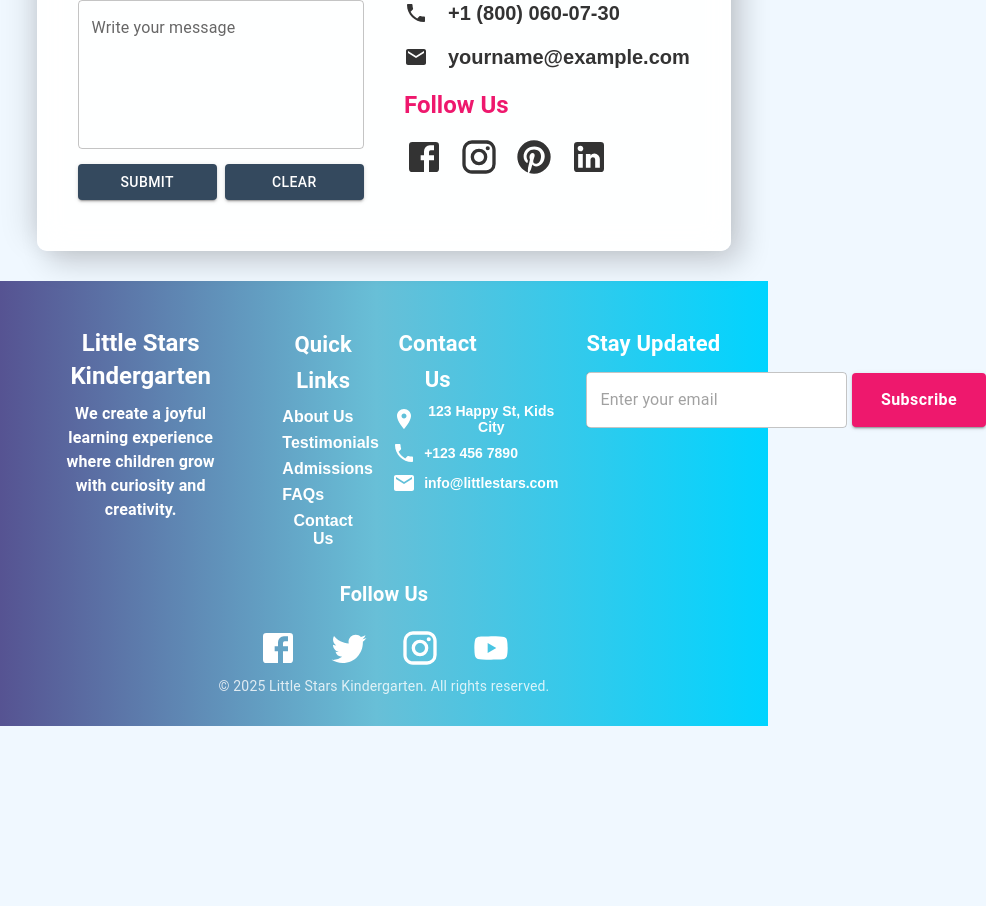
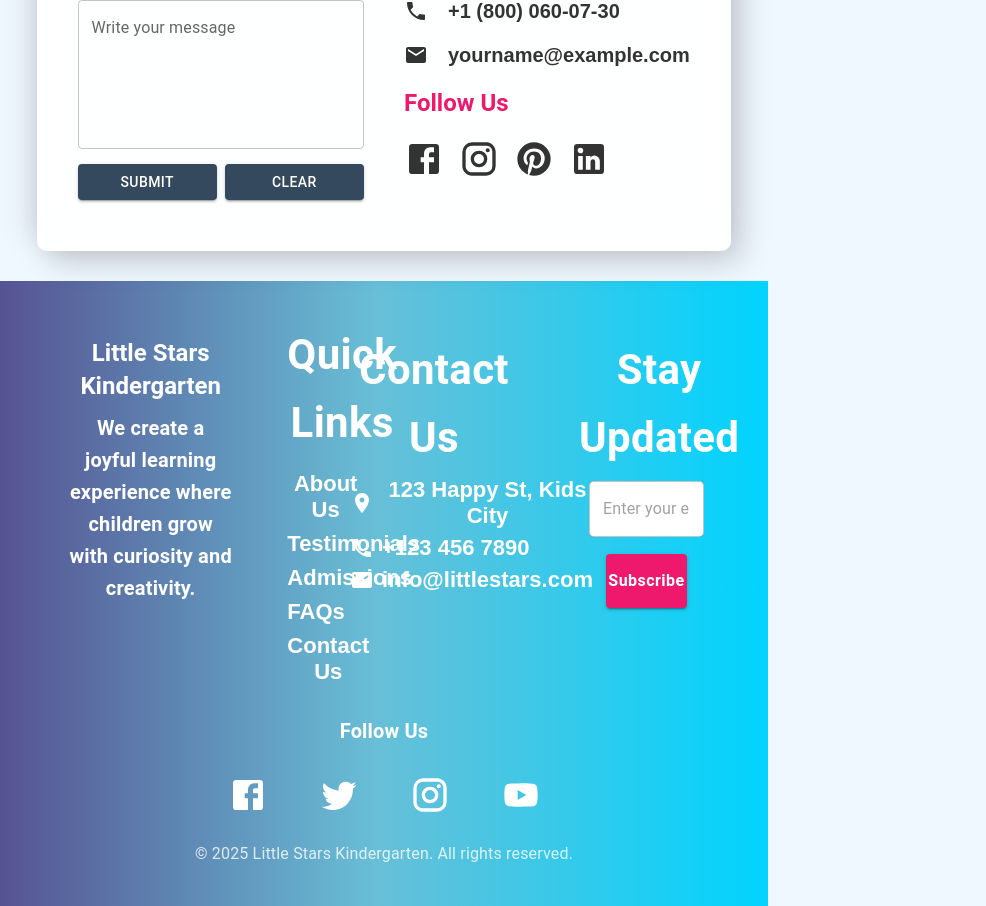
Before and after one commit to ornateinteriord/vidyarambhacademy, a React (Vite) app: page /contact in a window 768 px wide. Shown: the part 680-1586 px from the top of the page, 986 px wide, since content can reach past the window. Before the commit the page ends 1406 px from the top, so only its background shows below. Built offline with nearby package versions, Linux system fonts and the light colour scheme.

Commit message:
Home responsive updated

```diff
--- a/src/components/footer/Footer.css
+++ b/src/components/footer/Footer.css
@@ -20,14 +20,14 @@
     gap: 20px;
 }
 
-@media (min-width: 768px) {
+/* @media (min-width: 768px) {
     .footer-content {
         flex-direction: row;
         justify-content: space-around;
         text-align: left;
         align-items: flex-start;
     }
-}
+} */
 
 /* Footer Title */
 .footer-title {
@@ -51,12 +51,153 @@
     text-align: center !important;
 }
 
-@media (min-width: 768px) {
+/* Responsive Adjustments for Tablets (600px - 1024px) */
+@media (max-width: 1020px) {
+    .footer {
+        padding: 40px 30px !important;
+        text-align: center !important;
+    }
+
+    .footer-title {
+        font-size: 42px !important;
+        font-weight: bold !important;
+        margin-top: 0px !important;
+    }
+
     .footer-text {
-        font-size: 18px;
-        text-align: left;
+        font-size: 20px !important;
+        line-height: 1.6 !important;
+    }
+
+    .footer-links {
+        margin-top: 15px !important;
+        justify-content: center !important;
+    }
+
+    .footer-links a {
+        font-size: 22px !important;
+    }
+
+    .social-icons {
+        justify-content: center !important;
+        margin-top: 20px !important;
+    }
+
+    .social-icons1 svg {
+        font-size: 28px !important;
+        margin: 0 10px !important;
+    }
+
+    .contact-item {
+        font-size: 22px !important;
+    }
+
+    .footer-contact {
+        font-size: 42px !important;
+        padding-right: 20px !important;
+        margin-top: 10px !important;
+    }
+
+    .newsletter-section {
+        display: flex !important;
+        flex-direction: column !important;
+        align-items: center !important;
+        width: 100% !important;
+    }
+
+    .newsletter-input {
+        width: 85% !important;
+        font-size: 20px !important;
+        margin-bottom: 12px !important;
+        padding: 12px !important;
+    }
+
+    .newsletter-btn {
+        font-size: 20px !important;
+        padding: 14px !important;
+        width: 60% !important;
+        max-width: 450px !important;
+    }
+
+    .footer-copy {
+        font-size: 16px !important;
+        margin-top: 20px !important;
     }
 }
+
+/* Existing Styles for Mobile (400px and below) */
+/* @media (max-width: 400px) {
+    .footer {
+        padding: 25px 15px !important;
+        text-align: center !important;
+    }
+
+    .footer-title {
+        font-size: 35px !important;
+        font-weight: bold !important;
+        margin-top: 0px !important;
+    }
+
+    .footer-text {
+        font-size: 16px !important;
+        line-height: 1.5 !important;
+    }
+
+    .footer-links {
+        margin-top: 0 !important;
+        justify-content: center !important;
+    }
+
+    .footer-links a {
+        font-size: 22px !important;
+    }
+
+    .social-icons {
+        justify-content: center !important;
+        margin-top: 15px !important;
+    }
+
+    .social-icons1 svg {
+        font-size: 22px !important;
+        margin: 0 5px !important;
+    }
+
+    .contact-item {
+        font-size: 18px !important;
+    }
+
+    .footer-contact {
+        font-size: 38px !important;
+        padding-right: 30px !important;
+        margin-top: 0px !important;
+    }
+
+    .newsletter-section {
+        display: flex !important;
+        flex-direction: column !important;
+        align-items: center !important;
+        width: 100% !important;
+    }
+
+    .newsletter-input {
+        width: 100%;
+        font-size: 16px;
+        margin-bottom: 10px !important;
+        text-align: center;
+    }
+
+    .newsletter-btn {
+        font-size: 16px !important;
+        padding: 12px !important;
+        width: 50% !important;
+        max-width: 350px !important;
+    }
+
+    .footer-copy {
+        font-size: 14px !important;
+        margin-top: 15px !important;
+    }
+} */
 
 /* Footer Links */
 .footer-links {
@@ -99,12 +240,6 @@
     color: #fff;
 }
 
-@media (min-width: 768px) {
-    .contact-item {
-        justify-content: flex-start;
-    }
-}
-
 /* Newsletter Section */
 .newsletter-section {
     width: 100%;
@@ -121,6 +256,7 @@
     font-size: 16px;
     text-align: center;
     outline: none !important;
+    padding: 0px !important;
 
 }
 
@@ -214,7 +350,7 @@
 
     .footer-links a {
         font-size: 22px !important;
-        justify-self: start;
+        justify-self: flex-start;
     }
 
     .social-icons {
@@ -249,6 +385,7 @@
     .newsletter-input {
         background: #ffffff;
         border-radius: 5px;
+        padding: 0px !important;
         width: 100%;
         border: none !important;
         font-size: 16px;
```
